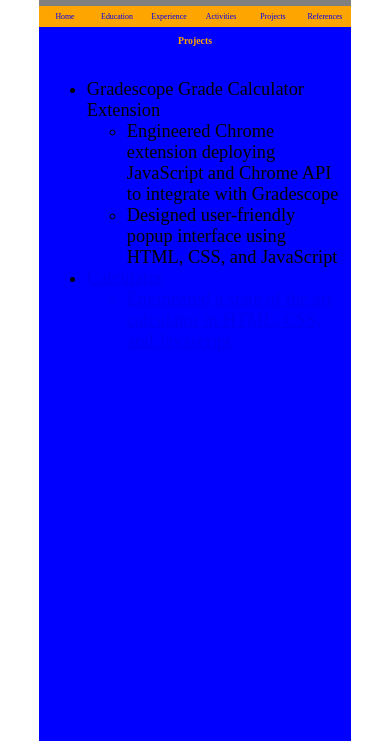
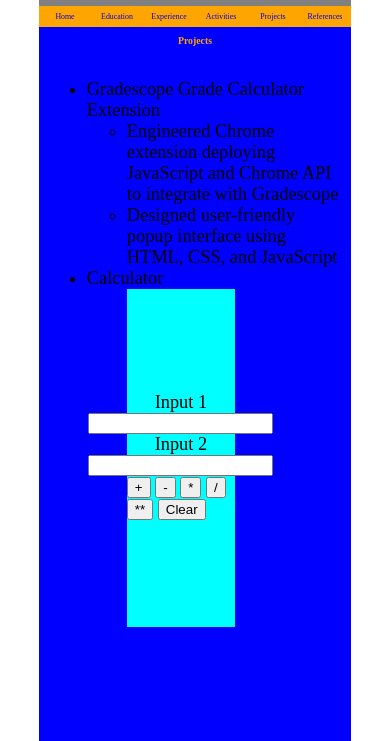
Before and after one commit to jasons1142/mp-1, a plain HTML site: page projects.html in a window 390 px wide. Shown: the part 103-844 px from the top of the page. Drawn offline with Linux system fonts and the light colour scheme.

Commit message:
Embedded calculator projects

```diff
--- a/projects.css
+++ b/projects.css
@@ -23,6 +23,17 @@
     flex-direction: row;
     position: relative;
     background-color: blue;
+}
+
+#calculator-container {
+    width: 50%;
+    height: 40vh;
+    display: flex;
+    position: relative;
+    align-items: center;
+    justify-content: center;
+    flex-direction: column;
+    background-color: aqua;
 }
 
 nav {
@@ -164,4 +175,15 @@
         text-align: center;
         color: orange;
     }
+
+    #calculator-container {
+        width: 50%;
+        height: 40vh;
+        display: flex;
+        position: relative;
+        align-items: center;
+        justify-content: center;
+        flex-direction: column;
+        background-color: aqua;
+    }
 }
--- a/projects.html
+++ b/projects.html
@@ -38,11 +38,26 @@
                                         <li>Designed user-friendly popup interface using HTML, CSS, and JavaScript</li>
                                     </ul>
                                 </li>
-                                <li><a href = calculator.html>Calculator
+                                <li>Calculator
                                     <ul>
-                                        <li>Engineered a state of the art calculator in HTML, CSS, and Javascript</li>
+                                        <div id="calculator-container">
+                                            <label>Input 1</label>
+                                            <input type="text" id="first-number">
+                                            <label>Input 2</label>
+                                            <input type="text" id="second-number">
+
+                                        <div id = "calculator-buttons">
+                                            <button onclick="addition()">+</button>
+                                            <button onclick="subtraction()">-</button>
+                                            <button onclick="multiplication()">*</button>
+                                            <button onclick="division()">/</button>
+                                            <button onclick="power()">**</button>
+                                            <button onclick="clearInputs()">Clear</button>
+                                        </div>
+                                            <p id="output"></p>
+                                    </div>
                                     </ul>
-                                </a></li>
+                                </li>
                             </ul>
                         </div>
                     </div>
```
